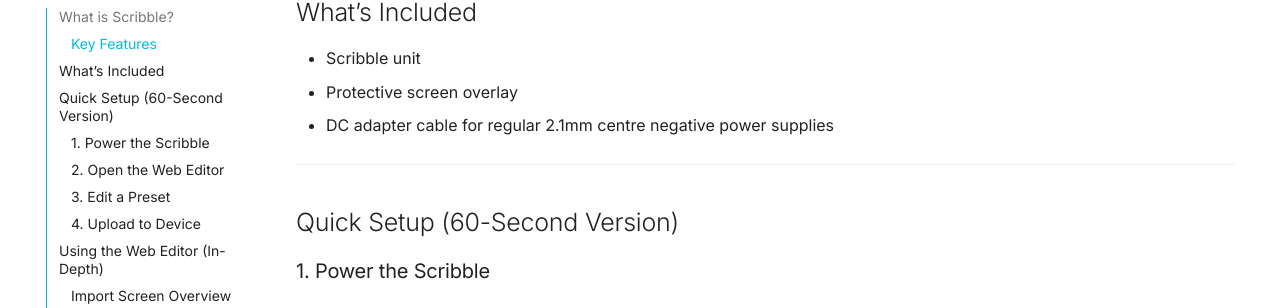
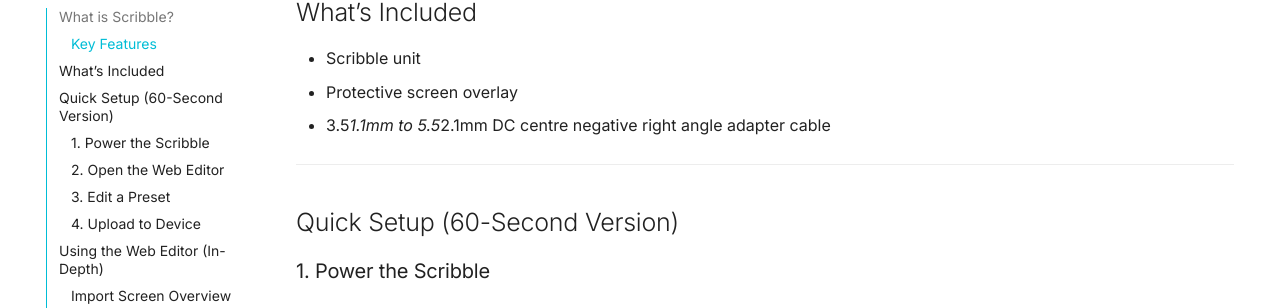
Before and after one commit to Pirate-MIDI/pirate-midi-docs, an MkDocs documentation site: the page built from docs/manuals/scribble/index.md, in a window 1280 px wide and 900 px high, scrolled down 2065 px. Shown: the part 145-453 px from the top of the window. Built offline with MkDocs 1.6.1 and Material for MkDocs 9.7.7, drawn with Linux system fonts in a browser that asks for light colours; some web fonts are replaced; comment, search, counter and statistics services are not loaded.

Commit message:
Update index.md

```diff
--- a/docs/manuals/scribble/index.md
+++ b/docs/manuals/scribble/index.md
@@ -35,7 +35,7 @@
 ## What’s Included
 - Scribble unit
 - Protective screen overlay
-- DC adapter cable for regular 2.1mm centre negative power supplies
+- 3.5*1.1mm to 5.5*2.1mm DC centre negative right angle adapter cable
 
 ---
 
```
Also changed, not shown: other parts of docs/manuals/scribble/index.md (+1 -1 lines).
